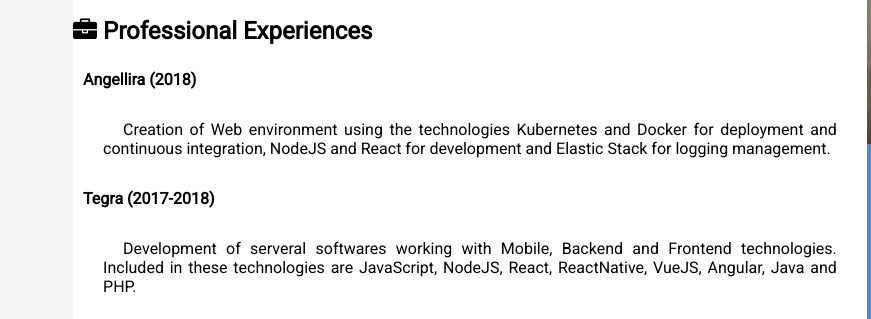
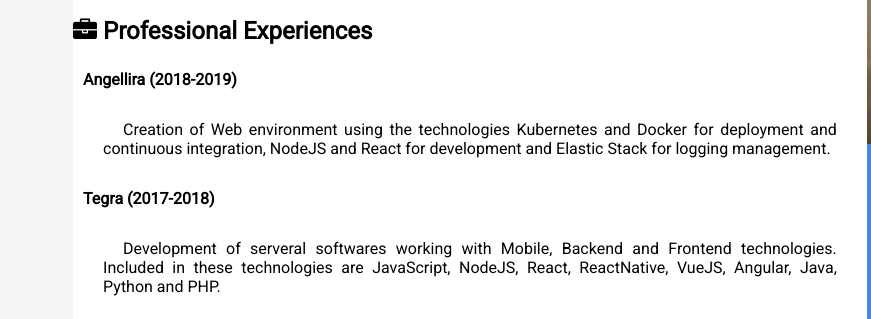
Before and after one commit to Mateus-Oli/resume, a plain HTML site: page index.html in a window 1280 px wide. Shown: the part 148-467 px from the top of the page, 0-871 px from the left. Drawn offline with Linux system fonts and the light colour scheme.

Commit message:
update year

```diff
--- a/index.html
+++ b/index.html
@@ -71,7 +71,7 @@
         </h2>
         <p data-lang="myself">
           Full Stack developer with 2 years of experience. In these years accumulating experience in several platforms like NodeJS,
-          React, Redux, Docker, Kubernetes, Vue, Angular, ReactNative, Java and PHP. Always eager to learn and create, allowing
+          React, Redux, Docker, Kubernetes, Vue, Angular, ReactNative, Java, Python and PHP. Always eager to learn and create, allowing
           me to add value in whichever project I work.
         </p>
       </section>
@@ -82,7 +82,7 @@
         </h2>
         <div>
           <h4 class="info">
-            <a class="contact" href="http://angellira.com/pt">Angellira (2018)</a>
+            <a class="contact" href="http://angellira.com/pt">Angellira (2018-2019)</a>
           </h4>
           <p data-lang="angellira">
             Creation of Web environment using the technologies Kubernetes and Docker for deployment and continuous integration, NodeJS
--- a/index.js
+++ b/index.js
@@ -55,9 +55,9 @@
   },
   tegra: {
     pt: 'Desenvolvimento de diversos softwares trabalhando com tecnologias Mobile, Backend e Frontend. Incluído nestas tecnologias'
-      + ' estão JavaScript, NodeJS, React, ReactNative, VueJS, Angular, Java e PHP.',
+      + ' estão JavaScript, NodeJS, React, ReactNative, VueJS, Angular, Java, Python e PHP.',
     en: 'Development of serveral softwares working with Mobile, Backend and Frontend technologies. Included in these technologies'
-      + ' are JavaScript, NodeJS, React, ReactNative, VueJS, Angular, Java and PHP.'
+      + ' are JavaScript, NodeJS, React, ReactNative, VueJS, Angular, Java, Python and PHP.'
   },
   bezzeraDeMeneses: {
     pt: 'Estágio desenvolvendo aplicativos móveis usando Ionic / Angular e ExpressJS.',
@@ -66,12 +66,11 @@
 });
 
 function getLanguage() {
-  var GROUP = 1;
-  return (location.href.match(/lang=([^&]*)/) || [])[GROUP] || navigator.language.slice(0,2);
+  return (location.href.match(/lang=([^&]*)/) || [])[1] || navigator.language.slice(0, 2);
 }
 
 setLanguage(getLanguage());
 
-window.onpopstate = function() {
+window.onpopstate = function onpopstate() {
   setLanguage(getLanguage());
 }
```
Also changed, not shown: language.js (line endings or trailing spaces).
